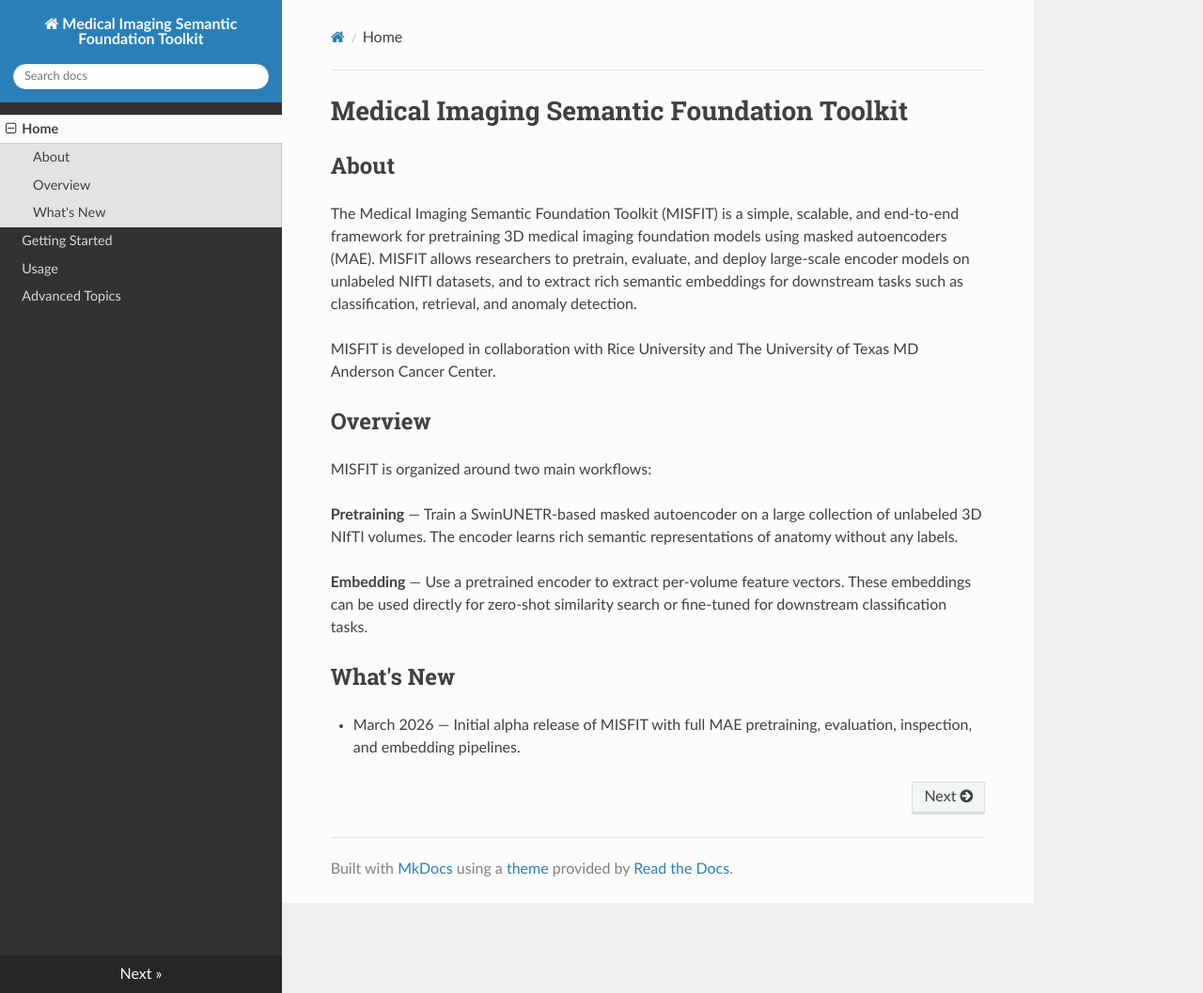
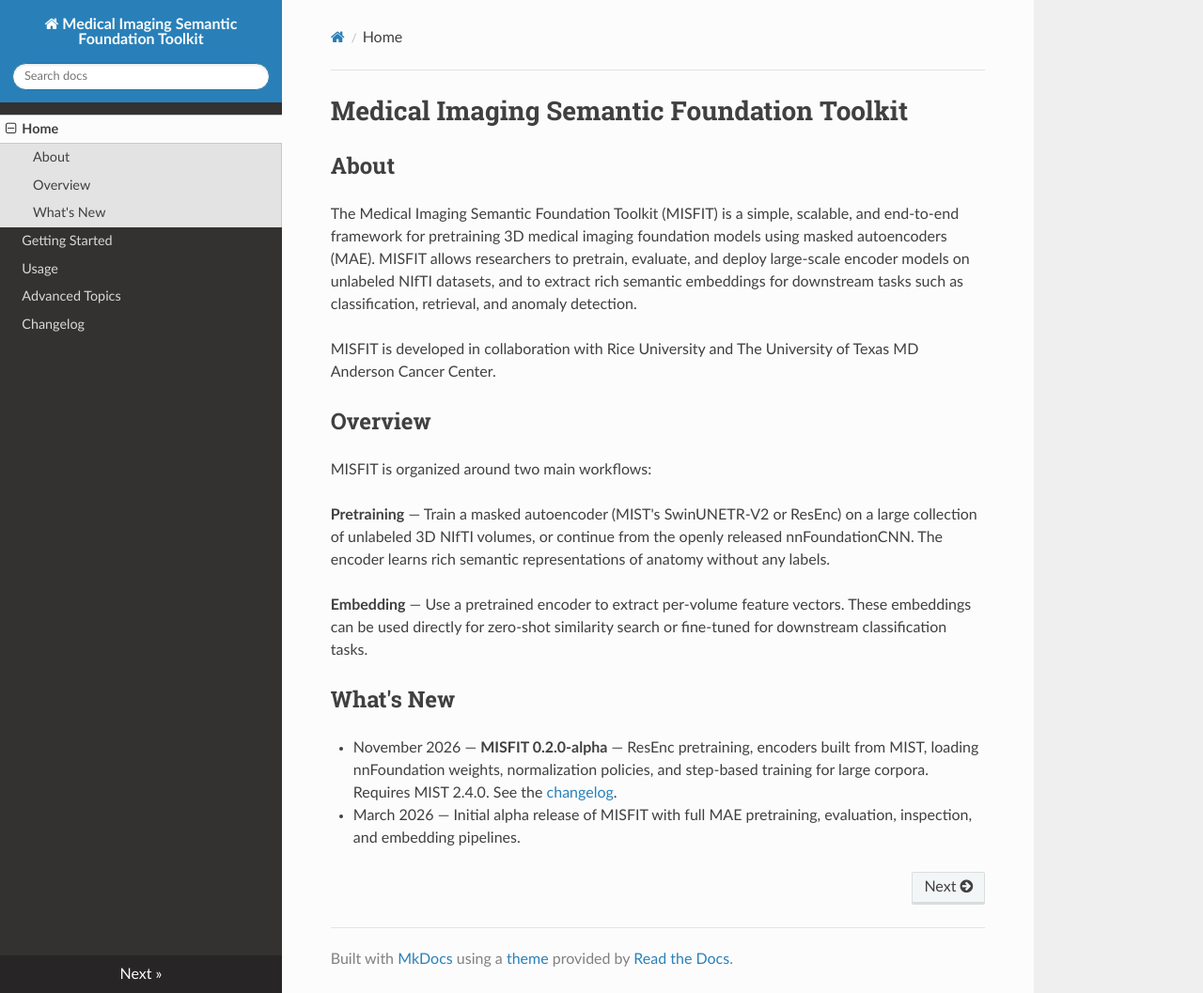
Before and after one commit to aecelaya/MISFIT, an MkDocs documentation site: the page built from docs/index.md, in a window 1280 px wide and 1057 px high. Shown: the whole window at 94% size. Built offline with MkDocs 1.6.1, drawn with Linux system fonts in a browser that asks for light colours; nearby versions of some CDN libraries; library files that are not in the unit come from our copies.

Commit message:
Add a changelog and refresh the README and docs for 0.2.0-alpha
Co-Authored-By: Claude Opus 5.5 <noreply@anthropic.com>

```diff
--- a/docs/index.md
+++ b/docs/index.md
@@ -17,9 +17,10 @@ Texas MD Anderson Cancer Center.
 
 MISFIT is organized around two main workflows:
 
-**Pretraining** — Train a SwinUNETR-based masked autoencoder on a large
-collection of unlabeled 3D NIfTI volumes. The encoder learns rich semantic
-representations of anatomy without any labels.
+**Pretraining** — Train a masked autoencoder (MIST's SwinUNETR-V2 or ResEnc) on
+a large collection of unlabeled 3D NIfTI volumes, or continue from the openly
+released nnFoundationCNN. The encoder learns rich semantic representations of
+anatomy without any labels.
 
 **Embedding** — Use a pretrained encoder to extract per-volume feature vectors.
 These embeddings can be used directly for zero-shot similarity search or
@@ -27,5 +28,9 @@ fine-tuned for downstream classification tasks.
 
 ## What's New
 
+- November 2026 — **MISFIT 0.2.0-alpha** — ResEnc pretraining, encoders built
+  from MIST, loading nnFoundation weights, normalization policies, and
+  step-based training for large corpora. Requires MIST 2.4.0. See the
+  [changelog](changelog.md).
 - March 2026 — Initial alpha release of MISFIT with full MAE pretraining,
   evaluation, inspection, and embedding pipelines.
--- a/mkdocs.yml
+++ b/mkdocs.yml
@@ -4,6 +4,7 @@ nav:
   - Getting Started: getting_started.md
   - Usage: usage.md
   - Advanced Topics: advanced_topics.md
+  - Changelog: changelog.md
 theme:
   name: readthedocs
   highlightjs: true
```
Also changed, not shown: CHANGELOG.md (added, +68 -0 lines), README.md (+15 -8 lines), docs/changelog.md (added, +1 -0 lines).
